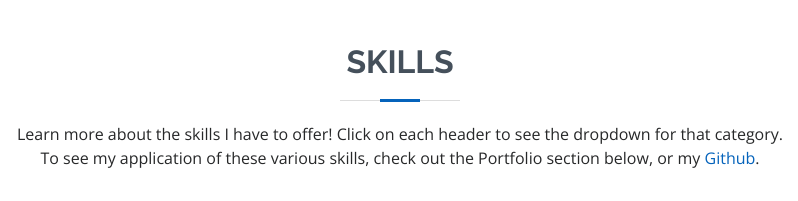
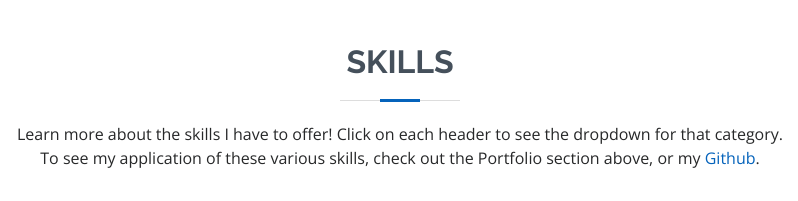
Before and after one commit to aadiamazing5/aadiamazing5.github.io, a plain HTML site: page index.html in a window 1280 px wide. Shown: the part 3660-3861 px from the top of the page, 290-1088 px from the left. Drawn offline with nearby package versions, Linux system fonts and the light colour scheme; files whose address does not match are found by name.

Commit message:
updated wording

```diff
--- a/index.html
+++ b/index.html
@@ -326,7 +326,7 @@
 
         <div class="section-title">
           <h2>Skills</h2>
-          <p>Learn more about the skills I have to offer! Click on each header to see the dropdown for that category. <br>To see my application of these various skills, check out the Portfolio section below, or my <a target="_blank" href="https://github.com/aadiamazing5/">Github</a>.</p>
+          <p>Learn more about the skills I have to offer! Click on each header to see the dropdown for that category. <br>To see my application of these various skills, check out the Portfolio section above, or my <a target="_blank" href="https://github.com/aadiamazing5/">Github</a>.</p>
         </div>
               <div class="col-md-12 mb-2">
                   <button role="button" class="btn" data-toggle="collapse" data-target="#collapse1">
```
